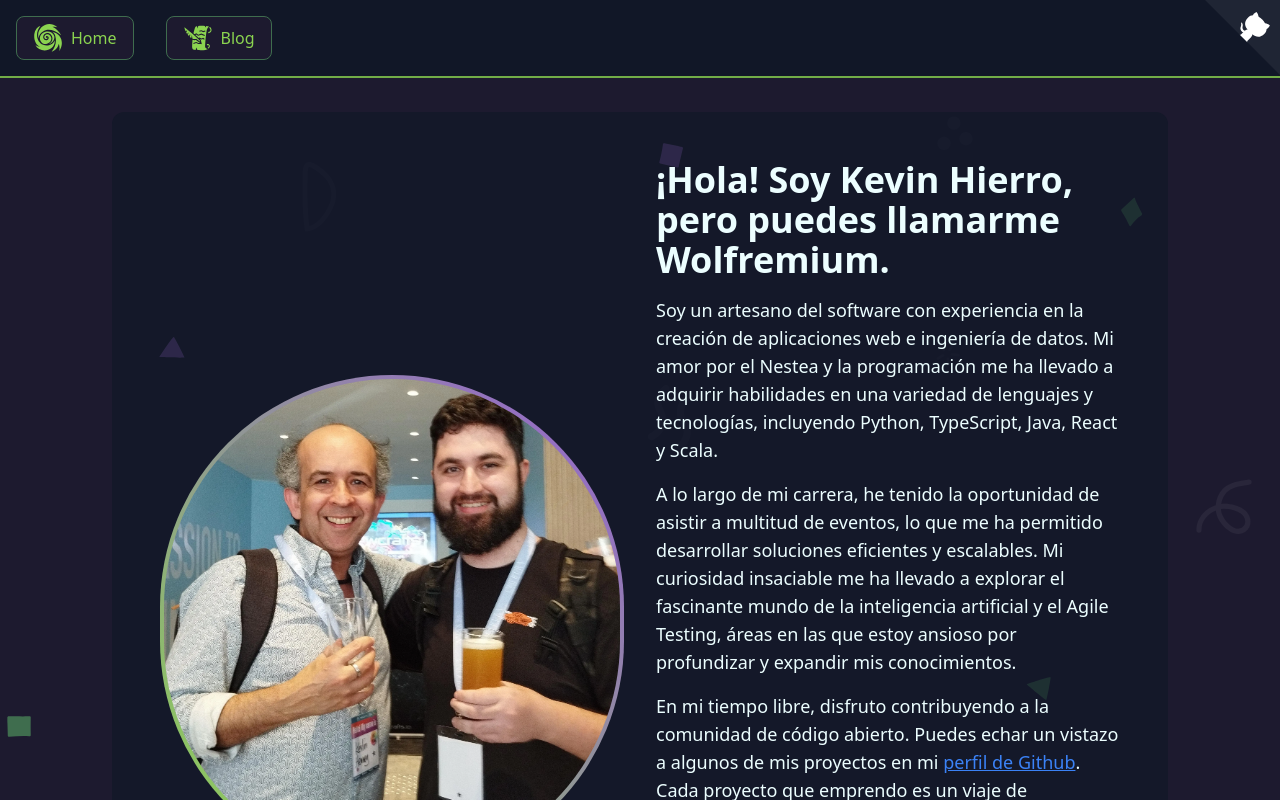
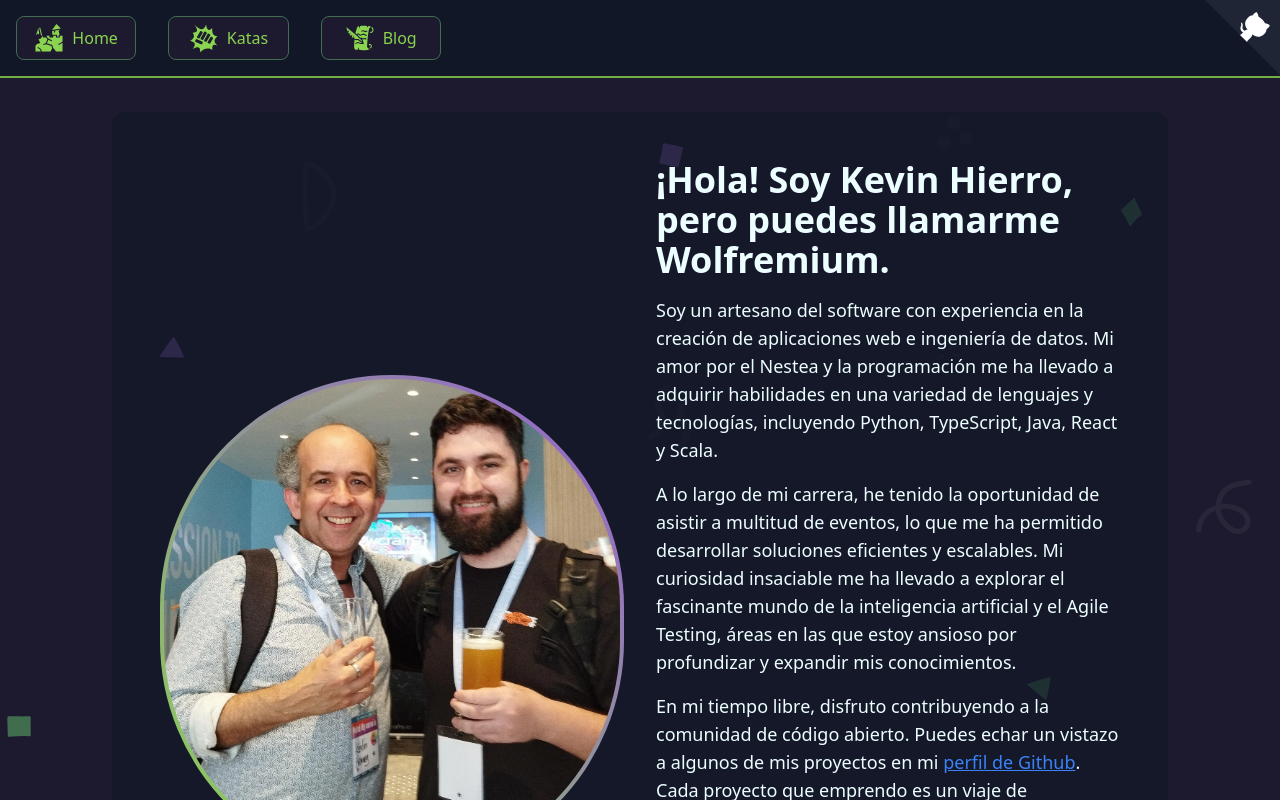
Before and after one commit to Wolfremium13/www.wolfremium.dev, a Next.js app: page / in a window 1280 px wide. Shown: the top 800 px of the page. Built offline with nearby package versions, Linux system fonts and the light colour scheme.

Commit message:
💄change home icon

```diff
--- a/src/core/shared/ui/navbar/NavLinks.tsx
+++ b/src/core/shared/ui/navbar/NavLinks.tsx
@@ -1,7 +1,4 @@
-import {
-  GiFlowerTwirl,
-  GiScrollQuill,
-} from "react-icons/gi";
+import {GiCastleRuins, GiPunchBlast, GiScrollQuill} from "react-icons/gi";
 import React from "react";
 
 type NavLinksProps = {
@@ -9,11 +6,11 @@ type NavLinksProps = {
     isMobile: boolean;
 };
 
-const NavLinks: React.FC<NavLinksProps> = ({ isOpen, isMobile }) => {
+const NavLinks: React.FC<NavLinksProps> = ({isOpen, isMobile}) => {
     const navLinks = [
-    { title: "Home", path: "/", icon: <GiFlowerTwirl size={30} /> },
-    //{ title: "Acerca", path: "/#", icon: <GiDwarfHelmet size={30} /> },
-    { title: "Blog", path: "/blog", icon: <GiScrollQuill size={30} /> },
+        {title: "Home", path: "/", icon: <GiCastleRuins size={30}/>},
+        {title: "Katas", path: "/#", icon: <GiPunchBlast size={30}/>},
+        {title: "Blog", path: "/blog", icon: <GiScrollQuill size={30}/>},
     ];
 
     if (isMobile && !isOpen) {
```
Lines whose indentation alone changed are shown as unchanged.
